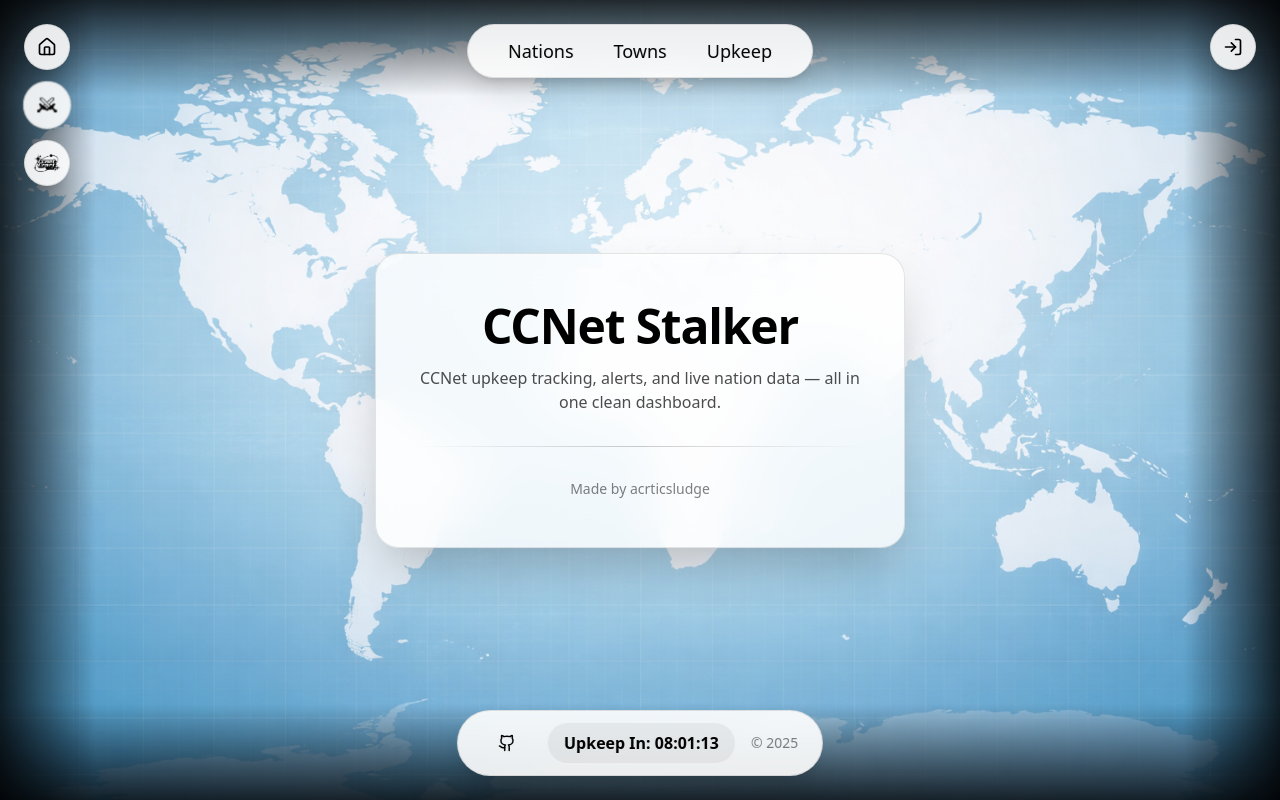
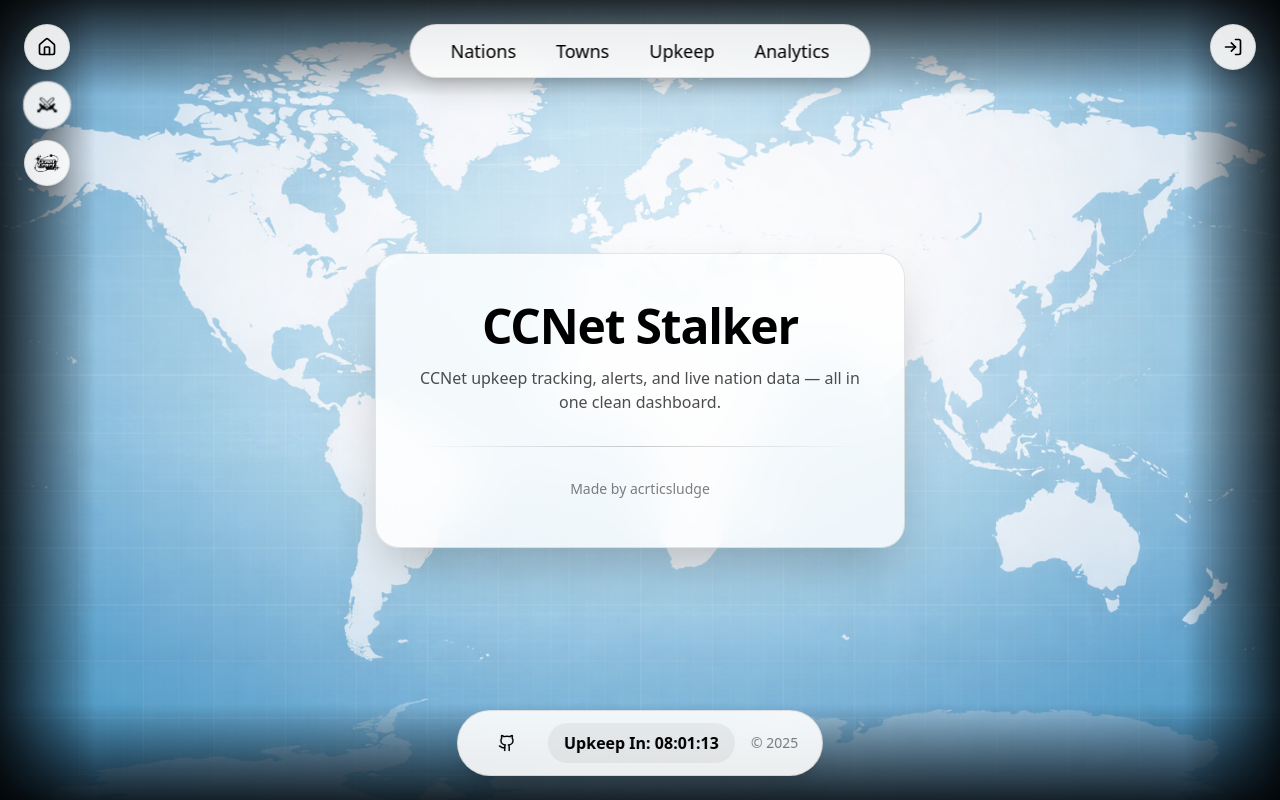
Before and after one commit to acrticsludge/ccnet-stalker, a Next.js app: page / in a window 1280 px wide. Built offline with nearby package versions, Linux system fonts and the light colour scheme.

Commit message:
added analytics tab on NavBar

```diff
--- a/app/NavBar.tsx
+++ b/app/NavBar.tsx
@@ -9,6 +9,7 @@ const navItems = [
   { label: "Nations", href: "/nations" },
   { label: "Towns", href: "/towns" },
   { label: "Upkeep", href: "/upkeep" },
+  { label: "Analytics", href: "/analytics" },
 ];
 
 export default function NavBar() {
```
